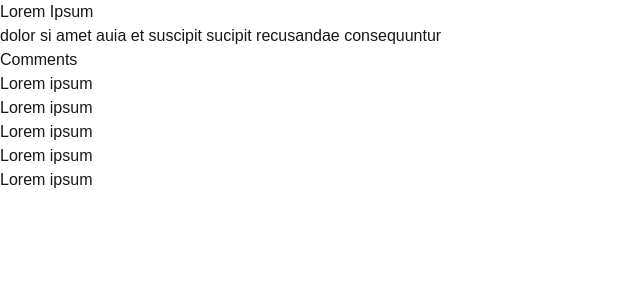
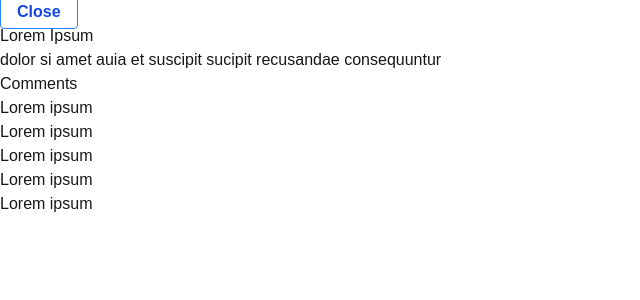
Before and after one commit to TimVerbeeck/react-posts-app, a Next.js app in the folder react-posts-app/: page /posts/1 in a window 1280 px wide. Shown: the top 300 px of the page, without its empty margins (0-640 px from the left). Built offline with nearby package versions, Linux system fonts and the light colour scheme.

Commit message:
add: - button that redirects to posts page

```diff
--- a/react-posts-app/app/posts/[id]/page.tsx
+++ b/react-posts-app/app/posts/[id]/page.tsx
@@ -1,6 +1,9 @@
+import Link from "next/link";
+
 export default function Page() {
     return(
         <main>
+            <Link className='bg-transparent hover:bg-blue-500 text-blue-700 font-semibold hover:text-white py-2 px-4 border border-blue-500 hover:border-transparent rounded' href={`/posts/`}>Close</Link>
             <h1>Lorem Ipsum</h1>
             <p>dolor si amet auia et suscipit sucipit recusandae consequuntur</p>
             <h2>Comments</h2>
--- a/react-posts-app/app/ui/posts-component.tsx
+++ b/react-posts-app/app/ui/posts-component.tsx
@@ -11,7 +11,7 @@ export default async function PostsComponent() {
                 {posts?.map(post => (
                     <li key={post.id}>
                         <p>{post.title}</p>
-                        <Link key={post.id} className='bg-transparent hover:bg-blue-500 text-blue-700 font-semibold hover:text-white py-2 px-4 border border-blue-500 hover:border-transparent rounded' href={`/posts/${post.id}`}>View</Link>
+                        <Link className='bg-transparent hover:bg-blue-500 text-blue-700 font-semibold hover:text-white py-2 px-4 border border-blue-500 hover:border-transparent rounded' href={`/posts/${post.id}`}>View</Link>
                     </li>
                 ))}
             </ul>
```
